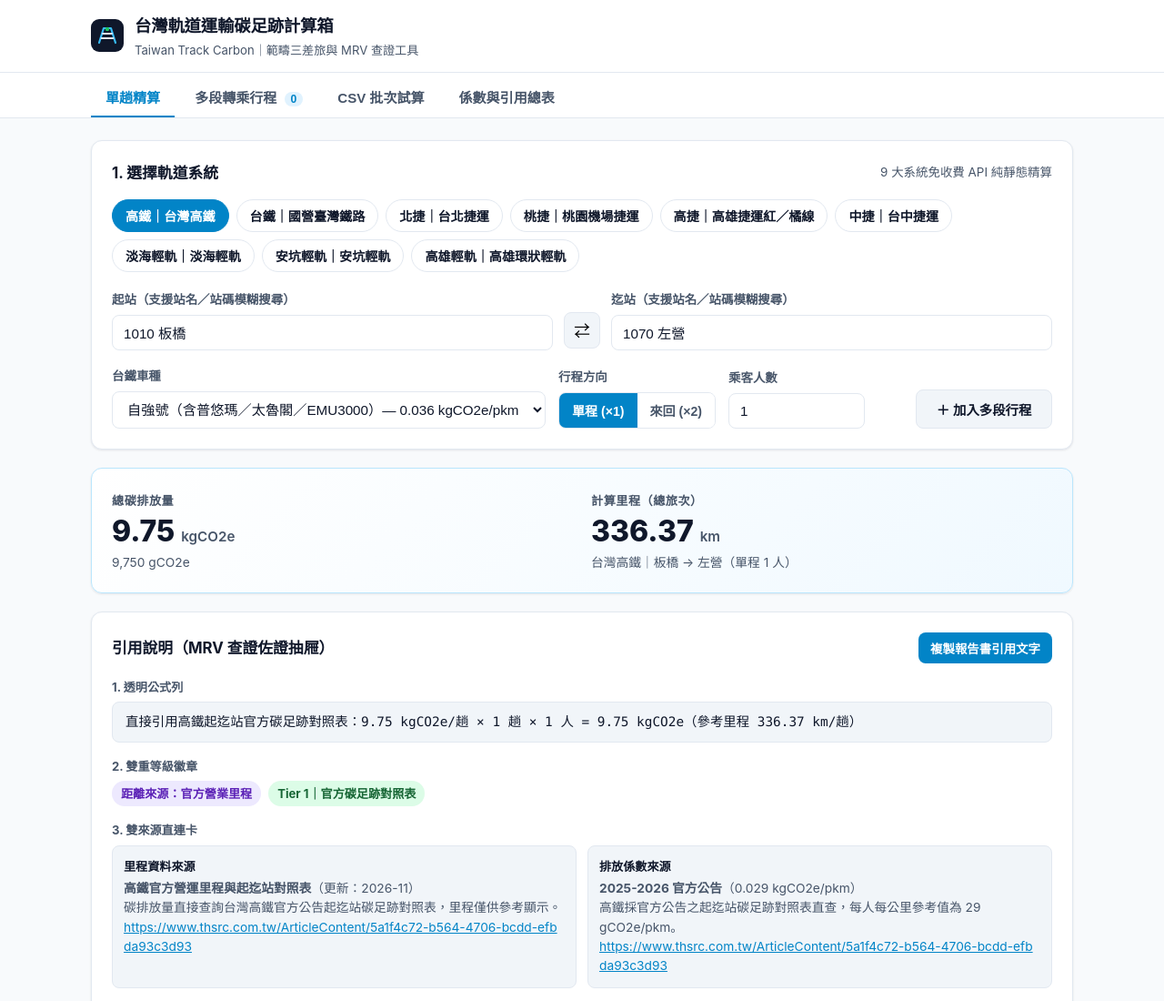
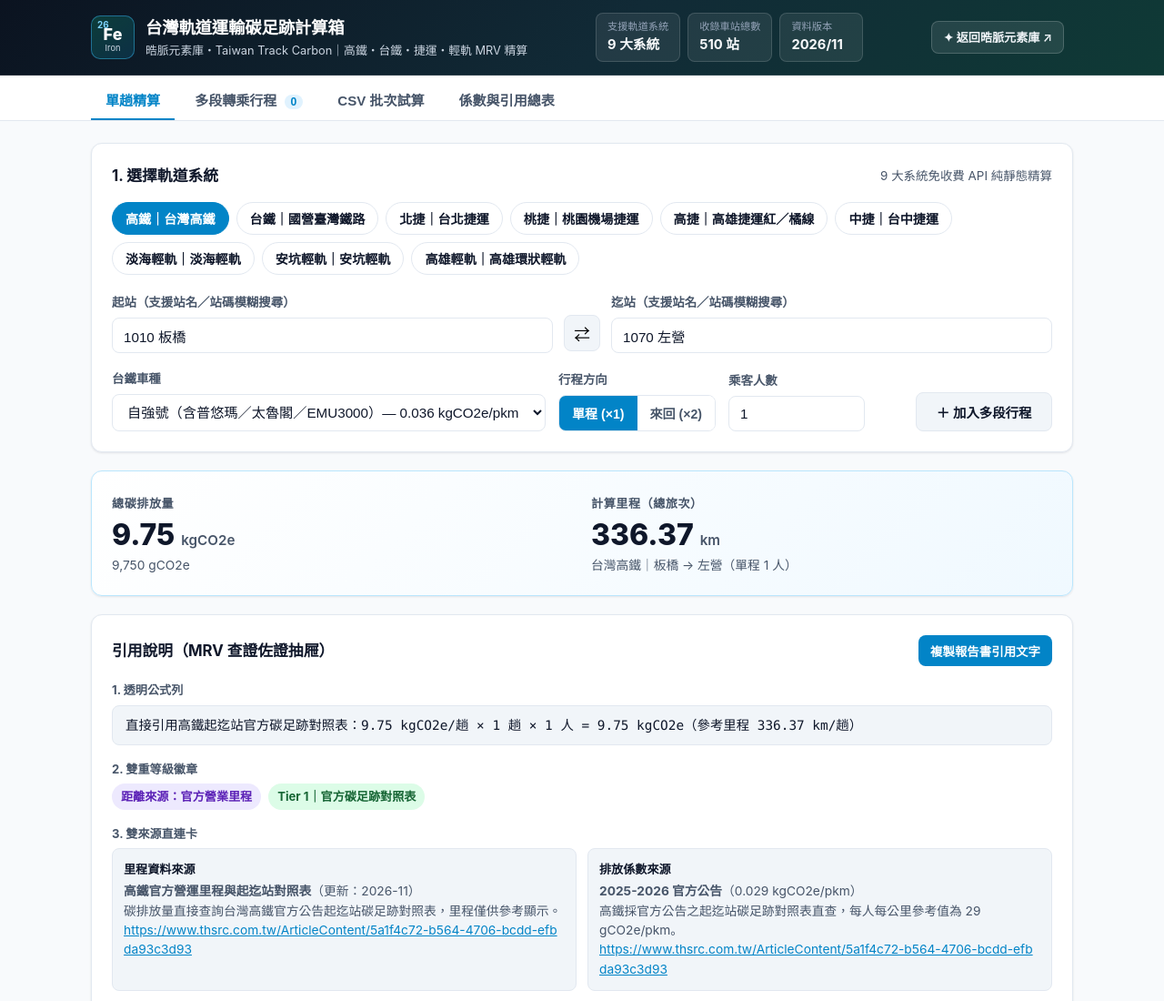
Before and after one commit to whaochen/tw-track-carbon, a plain HTML site: page public/index.html in a window 1280 px wide. Shown: the top 1100 px of the page at 91% size. Drawn offline with Linux system fonts and the light colour scheme.

Commit message:
style: 比照碳足跡查詢系統升級頂部 Banner

```diff
--- a/public/app.js
+++ b/public/app.js
@@ -858,6 +858,11 @@
       state.factors = await facRes.json();
       state.network.systems.forEach((s) => state.systemsById.set(s.system_id, s));
 
+      const totalStations = state.network.systems.reduce((sum, s) => sum + s.stations.length, 0);
+      $("#stat-systems").textContent = `${state.network.systems.length} 大系統`;
+      $("#stat-stations").textContent = `${totalStations} 站`;
+      $("#stat-updated").textContent = (state.network.updated_at || "2026-11").replace("-", "/");
+
       selectSystem("THSR");
       renderFactorsTable();
       renderMultiSegments();
--- a/public/index.html
+++ b/public/index.html
@@ -12,23 +12,37 @@
   <header class="topbar">
     <div class="container topbar-inner">
       <div class="brand-area">
-        <div class="brand-logo" aria-hidden="true">
-          <svg viewBox="0 0 36 36" width="36" height="36" fill="none" xmlns="http://www.w3.org/2000/svg">
-            <rect width="36" height="36" rx="9" fill="#0F172A"/>
-            <path d="M9 26L14 10H22L27 26" stroke="#38BDF8" stroke-width="2.2" stroke-linecap="round" stroke-linejoin="round"/>
-            <path d="M11.5 21H24.5" stroke="#E2E8F0" stroke-width="2" stroke-linecap="round"/>
-            <path d="M13 16H23" stroke="#E2E8F0" stroke-width="2" stroke-linecap="round"/>
-            <circle cx="18" cy="11" r="2.2" fill="#22C55E"/>
-          </svg>
+        <div class="element-tile" aria-hidden="true">
+          <span class="el-num">26</span>
+          <span class="el-sym">Fe</span>
+          <span class="el-name">Iron</span>
         </div>
         <div class="brand-text">
           <h1>台灣軌道運輸碳足跡計算箱</h1>
-          <p>Taiwan Track Carbon｜範疇三差旅與 MRV 查證工具</p>
+          <p>晧脈元素庫・Taiwan Track Carbon｜高鐵・台鐵・捷運・輕軌 MRV 精算</p>
         </div>
       </div>
 
-      <div class="topbar-badge">
-        <hao-element-badge symbol="Fe" theme="light"></hao-element-badge>
+      <div class="banner-stats" aria-label="資料統計摘要">
+        <div class="stat-chip">
+          <span class="stat-label">支援軌道系統</span>
+          <strong class="stat-val" id="stat-systems">9 大系統</strong>
+        </div>
+        <div class="stat-chip">
+          <span class="stat-label">收錄車站總數</span>
+          <strong class="stat-val" id="stat-stations">510 站</strong>
+        </div>
+        <div class="stat-chip">
+          <span class="stat-label">資料版本</span>
+          <strong class="stat-val" id="stat-updated">2026/11</strong>
+        </div>
+      </div>
+
+      <div class="banner-actions">
+        <a class="banner-btn" href="https://hao-element-matrix.pages.dev/" target="_blank" rel="noopener">✦ 返回晧脈元素庫 ↗</a>
+        <div class="topbar-badge">
+          <hao-element-badge symbol="Fe" theme="dark"></hao-element-badge>
+        </div>
       </div>
     </div>
   </header>
--- a/public/styles.css
+++ b/public/styles.css
@@ -41,18 +41,20 @@ body {
   padding: 0 20px;
 }
 
-/* Topbar */
+/* Topbar Banner */
 .topbar {
-  background: var(--surface);
-  border-bottom: 1px solid var(--border);
+  background: linear-gradient(135deg, #0b1320 0%, #112a36 52%, #0f3a36 100%);
+  color: #f8fafc;
+  border-bottom: 1px solid rgba(255, 255, 255, 0.12);
   padding: 14px 0;
 }
 
 .topbar-inner {
   display: flex;
+  flex-wrap: wrap;
   align-items: center;
   justify-content: space-between;
-  gap: 16px;
+  gap: 14px;
 }
 
 .brand-area {
@@ -62,22 +64,109 @@ body {
   min-width: 0;
 }
 
-.brand-logo {
+.element-tile {
+  width: 48px;
+  height: 48px;
   flex-shrink: 0;
+  border-radius: 10px;
+  background: linear-gradient(145deg, rgba(16, 185, 129, 0.24), rgba(14, 165, 233, 0.16));
+  border: 1px solid rgba(56, 189, 248, 0.45);
   display: flex;
+  flex-direction: column;
+  align-items: center;
+  justify-content: center;
+  line-height: 1.05;
+  position: relative;
+}
+
+.el-num {
+  position: absolute;
+  top: 4px;
+  left: 6px;
+  font-size: 0.62rem;
+  font-weight: 700;
+  color: #7dd3fc;
+}
+
+.el-sym {
+  font-size: 1.12rem;
+  font-weight: 800;
+  color: #ffffff;
+  margin-top: 4px;
+}
+
+.el-name {
+  font-size: 0.58rem;
+  color: #cbd5e1;
 }
 
 .brand-text h1 {
   margin: 0;
   font-size: 1.15rem;
   font-weight: 700;
+  color: #ffffff;
   letter-spacing: -0.01em;
 }
 
 .brand-text p {
   margin: 2px 0 0;
+  font-size: 0.8rem;
+  color: #cbd5e1;
+}
+
+.banner-stats {
+  display: flex;
+  flex-wrap: wrap;
+  gap: 8px;
+}
+
+.stat-chip {
+  background: rgba(255, 255, 255, 0.08);
+  border: 1px solid rgba(255, 255, 255, 0.14);
+  border-radius: 8px;
+  padding: 6px 12px;
+  display: flex;
+  flex-direction: column;
+  min-width: 92px;
+}
+
+.stat-label {
+  font-size: 0.7rem;
+  color: #94a3b8;
+}
+
+.stat-val {
+  font-size: 0.92rem;
+  font-weight: 700;
+  color: #f8fafc;
+}
+
+.banner-actions {
+  display: flex;
+  align-items: center;
+  gap: 10px;
+  flex-shrink: 0;
+}
+
+.banner-btn {
+  display: inline-flex;
+  align-items: center;
+  gap: 5px;
+  padding: 7px 12px;
+  border-radius: 8px;
+  background: rgba(255, 255, 255, 0.09);
+  border: 1px solid rgba(255, 255, 255, 0.18);
+  color: #f1f5f9;
+  text-decoration: none;
   font-size: 0.82rem;
-  color: var(--text-muted);
+  font-weight: 600;
+  white-space: nowrap;
+  transition: background 0.15s, border-color 0.15s;
+}
+
+.banner-btn:hover {
+  background: rgba(255, 255, 255, 0.16);
+  border-color: rgba(255, 255, 255, 0.32);
 }
 
 .topbar-badge {
```
